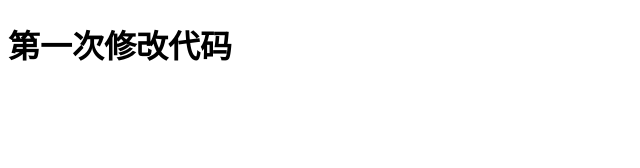
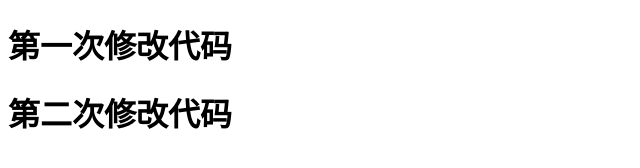
Before and after one commit to ztt19950808/QY118, a plain HTML site: page index.html in a window 1280 px wide. Shown: the whole page, without its empty margins (0-640 px from the left). Drawn offline with Linux system fonts and the light colour scheme.

Commit message:
'第三次提交修改'

```diff
--- a/index.html
+++ b/index.html
@@ -7,5 +7,6 @@
 </head>
 <body>
   <h1>第一次修改代码</h1>
+  <h1>第二次修改代码</h1>
 </body>
 </html>
```
